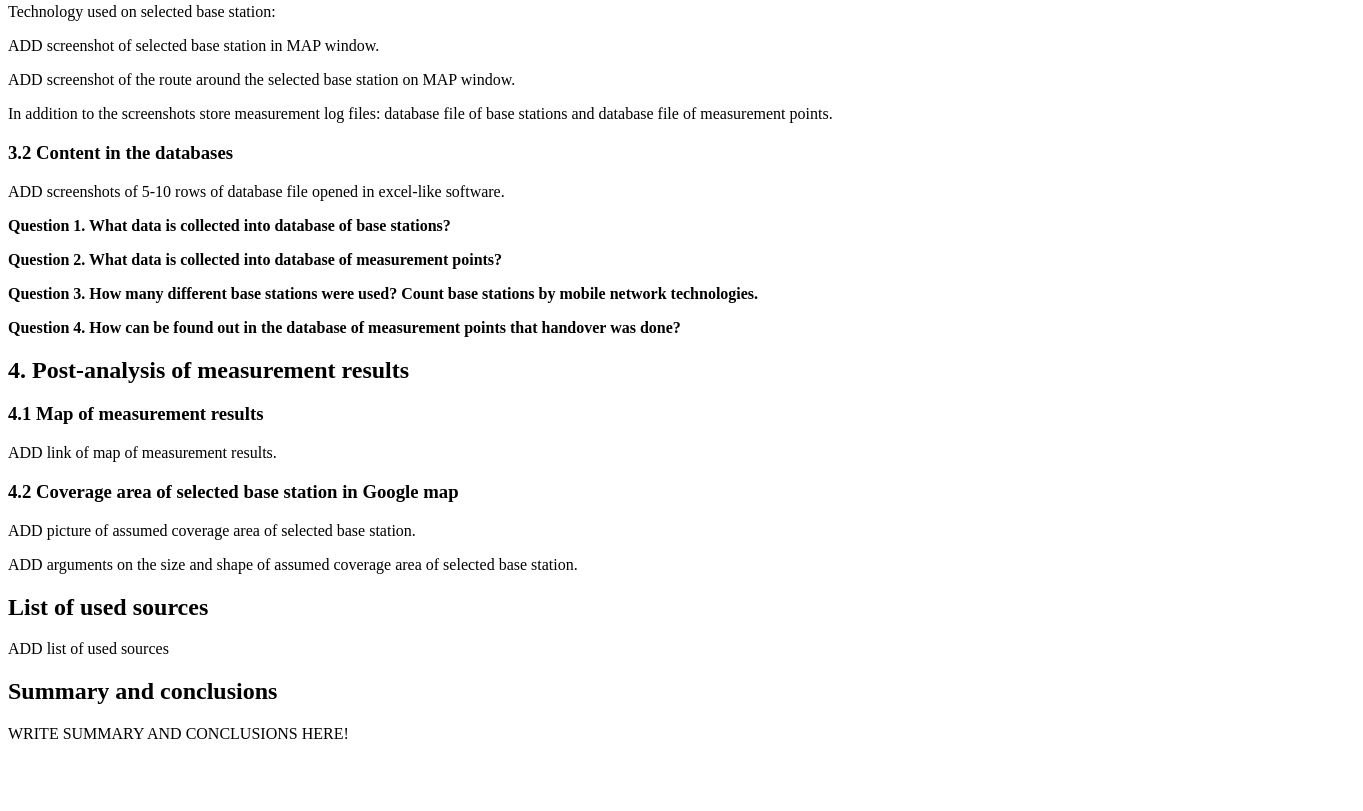
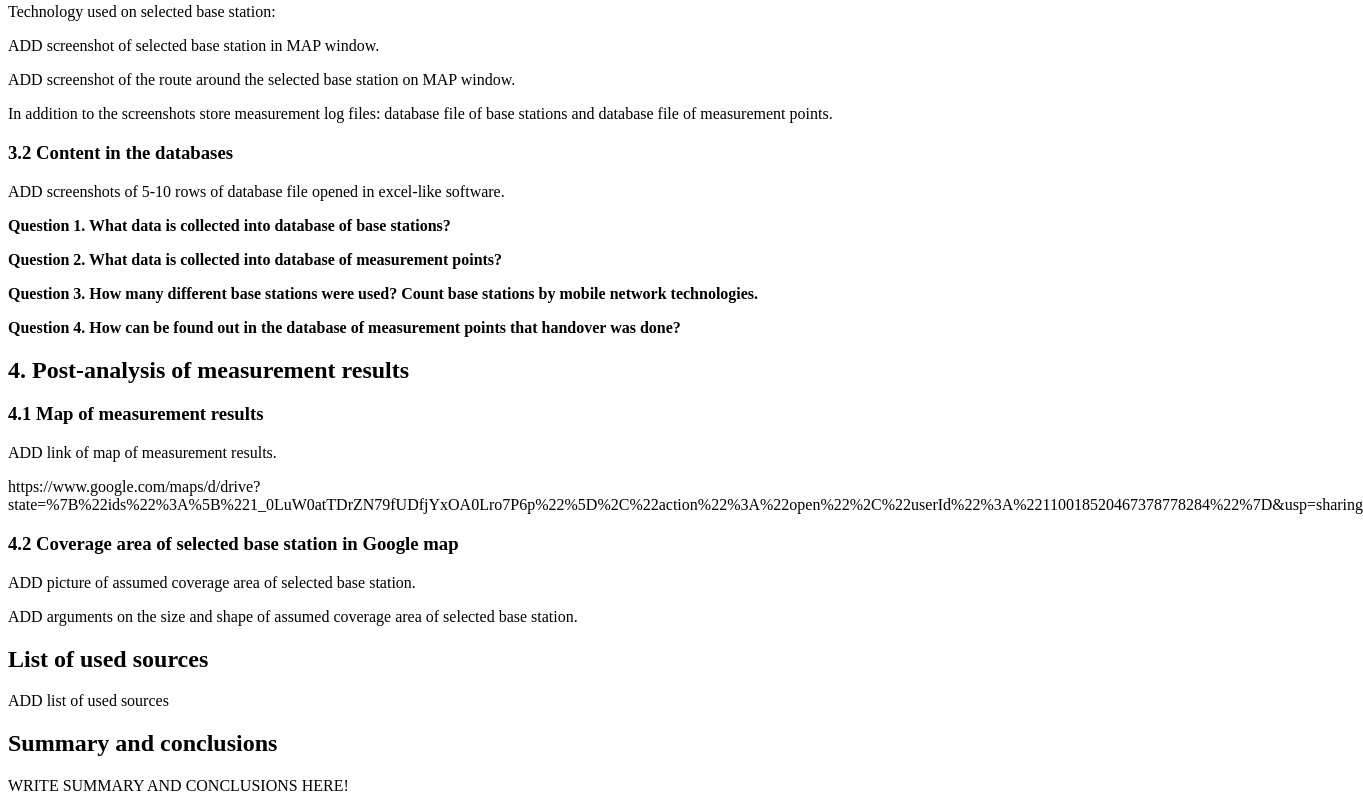
Before and after one commit to anngulo/lab1, a plain HTML site: page index.html in a window 1280 px wide. Shown: the part 2663-3474 px from the top of the page, 1363 px wide, since content can reach past the window. Before the commit the page ends 3422 px from the top, so only its background shows below. Drawn offline with Linux system fonts and the light colour scheme.

Commit message:
Update index.html

```diff
--- a/index.html
+++ b/index.html
@@ -152,6 +152,7 @@ Band shows frequency spectrum
 <h2>4. Post-analysis of measurement results</h2>
 <h3>4.1 Map of measurement results</h3>
 <p>ADD link of map of measurement results.</p>
+<p> https://www.google.com/maps/d/drive?state=%7B%22ids%22%3A%5B%221_0LuW0atTDrZN79fUDfjYxOA0Lro7P6p%22%5D%2C%22action%22%3A%22open%22%2C%22userId%22%3A%22110018520467378778284%22%7D&usp=sharing<p/>
 <h3>4.2 Coverage area of selected base station in Google map</h3>
 <p>ADD picture of assumed coverage area of selected base station.</p>
 <p>ADD arguments on the size and shape of assumed coverage area of selected base station.</p>
```
